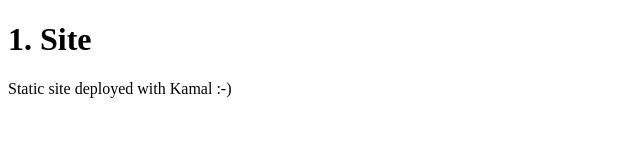
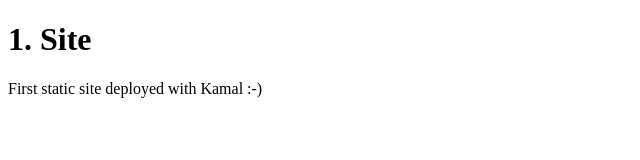
Before and after one commit to igorj/site1, a plain HTML site: page public/index.html in a window 1280 px wide. Shown: the full height of the page, 0-640 px from the left. Drawn offline with Linux system fonts and the light colour scheme.

Commit message:
change description

```diff
--- a/public/index.html
+++ b/public/index.html
@@ -6,6 +6,6 @@
 </head>
 <body>
 <h1>1. Site</h1>
-<p>Static site deployed with Kamal :-)</p>
+<p>First static site deployed with Kamal :-)</p>
 </body>
 </html>
```
